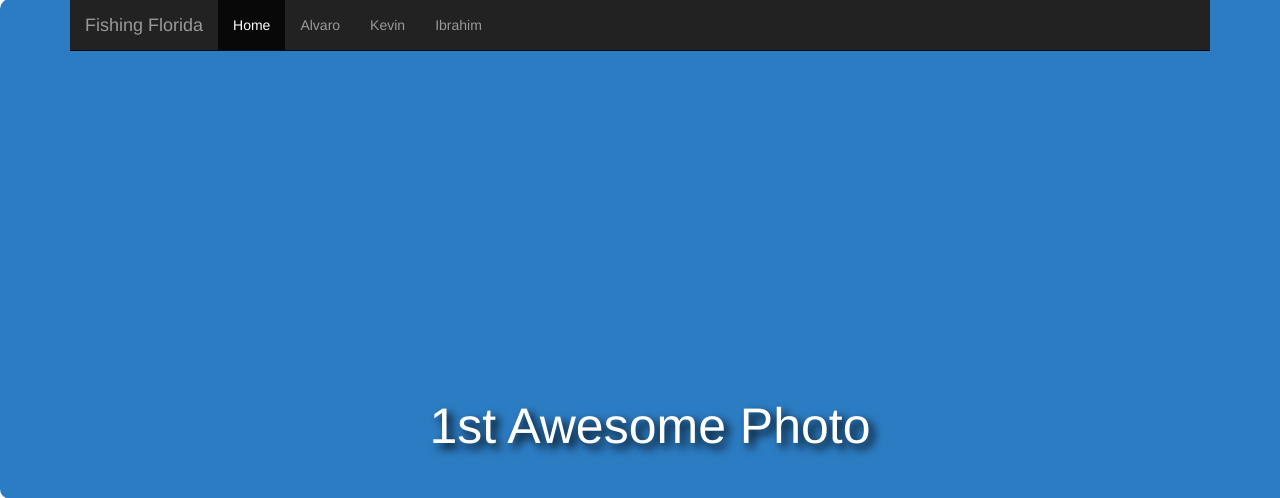
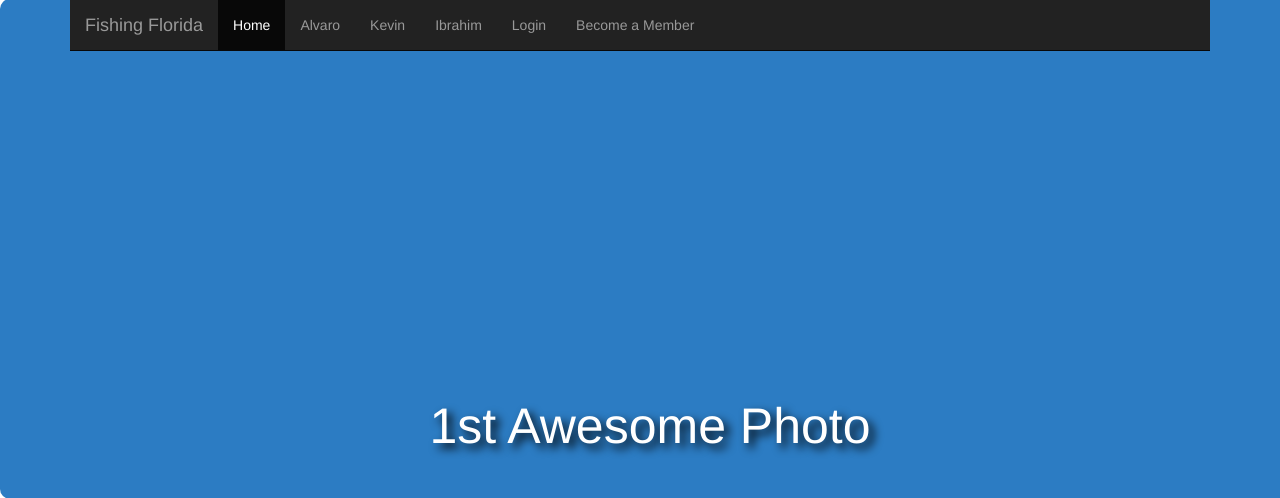
Before and after one commit to mmallette/COP4331, a PHP site: page / in a window 1280 px wide. Shown: the top 498 px of the page. Run offline with PHP 8.4, Linux system fonts and the light colour scheme; some libraries are stand-ins or nearby versions.

Commit message:
Update index.php

```diff
--- a/index.php
+++ b/index.php
@@ -27,6 +27,8 @@
                 <li><a href="alvaro.html">Alvaro</a></li>
                 <li><a href="kevin.html">Kevin</a></li>
                 <li><a href="ibrahim.html">Ibrahim</a></li>
+                <li><a href="login.html">Login</a></li>
+                <li><a href="joinMember.html">Become a Member</a></li>
               </ul>
             </div>
           </div>
```
